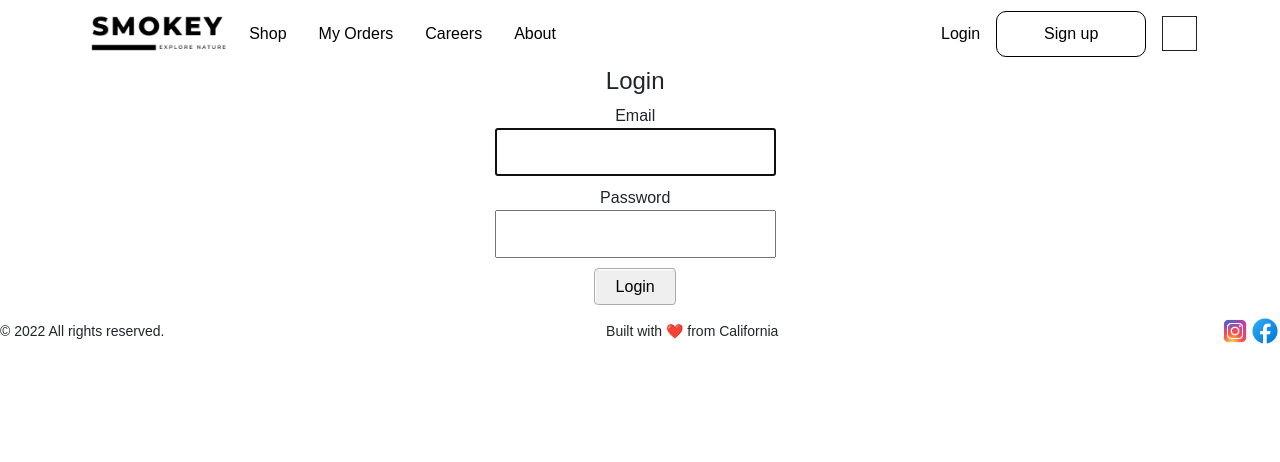
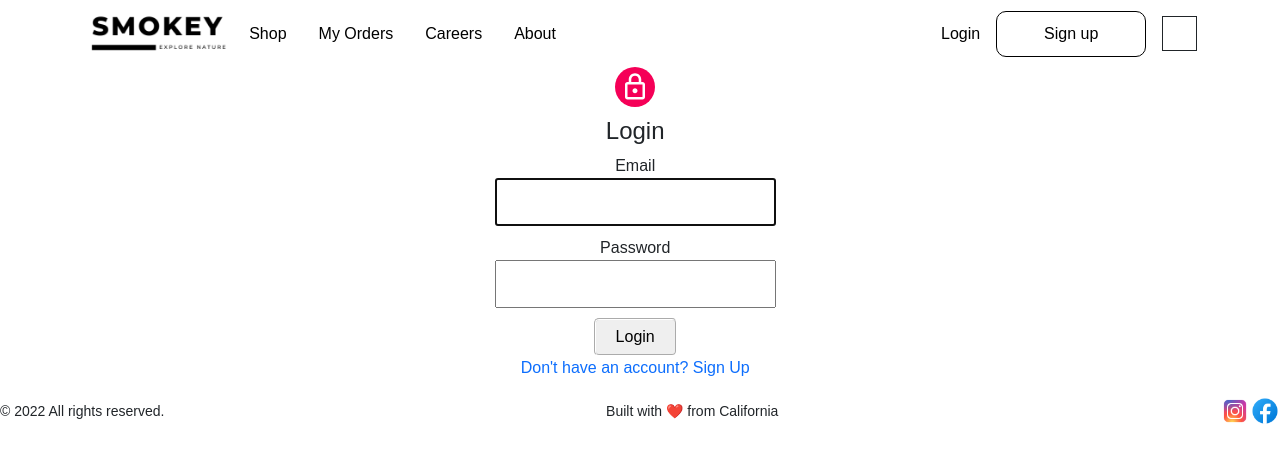
Before and after one commit to scottdialo/rain-forest-inspired-shopping-app, a React (Create React App) app: page /login in a window 1280 px wide. Shown: the top 462 px of the page. Built offline with nearby package versions, Linux system fonts and the light colour scheme.

Commit message:
styled login icon

```diff
--- a/package.json
+++ b/package.json
@@ -3,9 +3,12 @@
   "version": "0.1.0",
   "private": true,
   "dependencies": {
+    "@emotion/react": "^11.10.5",
+    "@emotion/styled": "^11.10.5",
     "@fortawesome/fontawesome-svg-core": "^6.2.1",
     "@fortawesome/free-solid-svg-icons": "^6.2.1",
     "@fortawesome/react-fontawesome": "^0.2.0",
+    "@mui/material": "^5.10.16",
     "@testing-library/jest-dom": "^5.16.5",
     "@testing-library/react": "^13.4.0",
     "@testing-library/user-event": "^13.5.0",
--- a/src/components/Login.js
+++ b/src/components/Login.js
@@ -1,6 +1,6 @@
 import { useState } from "react";
 import { getAuth, signInWithEmailAndPassword } from "firebase/auth";
-import { useNavigate } from "react-router-dom";
+import { Link, useNavigate } from "react-router-dom";
 
 export default function Login() {
   const navigate = useNavigate();
@@ -29,10 +29,23 @@
 
   return (
     <div>
+      <div class="jss1 MuiAvatar-root MuiAvatar-circle jss2 " style={{fill: "white"}}>
+        <svg
+          class="MuiSvgIcon-root"
+          focusable="false"
+          viewBox="0 0 24 24"
+          aria-hidden="true"
+        >
+          <path d="M18 8h-1V6c0-2.76-2.24-5-5-5S7 3.24 7 6v2H6c-1.1 0-2 .9-2 2v10c0 1.1.9 2 2 2h12c1.1 0 2-.9 2-2V10c0-1.1-.9-2-2-2zM9 6c0-1.66 1.34-3 3-3s3 1.34 3 3v2H9V6zm9 14H6V10h12v10zm-6-3c1.1 0 2-.9 2-2s-.9-2-2-2-2 .9-2 2 .9 2 2 2z"></path>
+        </svg>
+
+      </div>
+
       <h4 className="login-title">Login</h4>
       <div>
         <label>Email</label>
-        <input autoFocus
+        <input
+          autoFocus
           type="text"
           onChange={(e) => {
             setLoginEmail(e.target.value);
@@ -49,6 +62,9 @@
       <button onClick={login} className="login-btn">
         Login
       </button>
+      <Link to="/registration">
+        <p className="register-text">Don't have an account? Sign Up</p>
+      </Link>
     </div>
   );
 }
--- a/src/styles.css
+++ b/src/styles.css
@@ -142,11 +142,33 @@
   border-style: groove;
 }
 
+.register-text {
+  text-align: center;
+}
+
 .register-title {
   display: flex;
   justify-content: center;
 }
 /* rgistration form style ends */
+
+/* style login icon */
+.jss1 {
+  display: flex;
+  margin-top: 64px;
+  align-items: center;
+  flex-direction: column;
+}
+.jss2 {
+  background-color: #f50057;
+    width: 40px;
+    height: 40px;
+    margin: 0 auto;
+    border-radius: 100%;
+    padding: 5px;
+    font-size: 1.5rem;
+    margin-bottom: 10px;
+}
 
 footer {
   margin-top: 10px;
```
Also changed, not shown: 1 other file (tests, documents, lock files or other folders).
